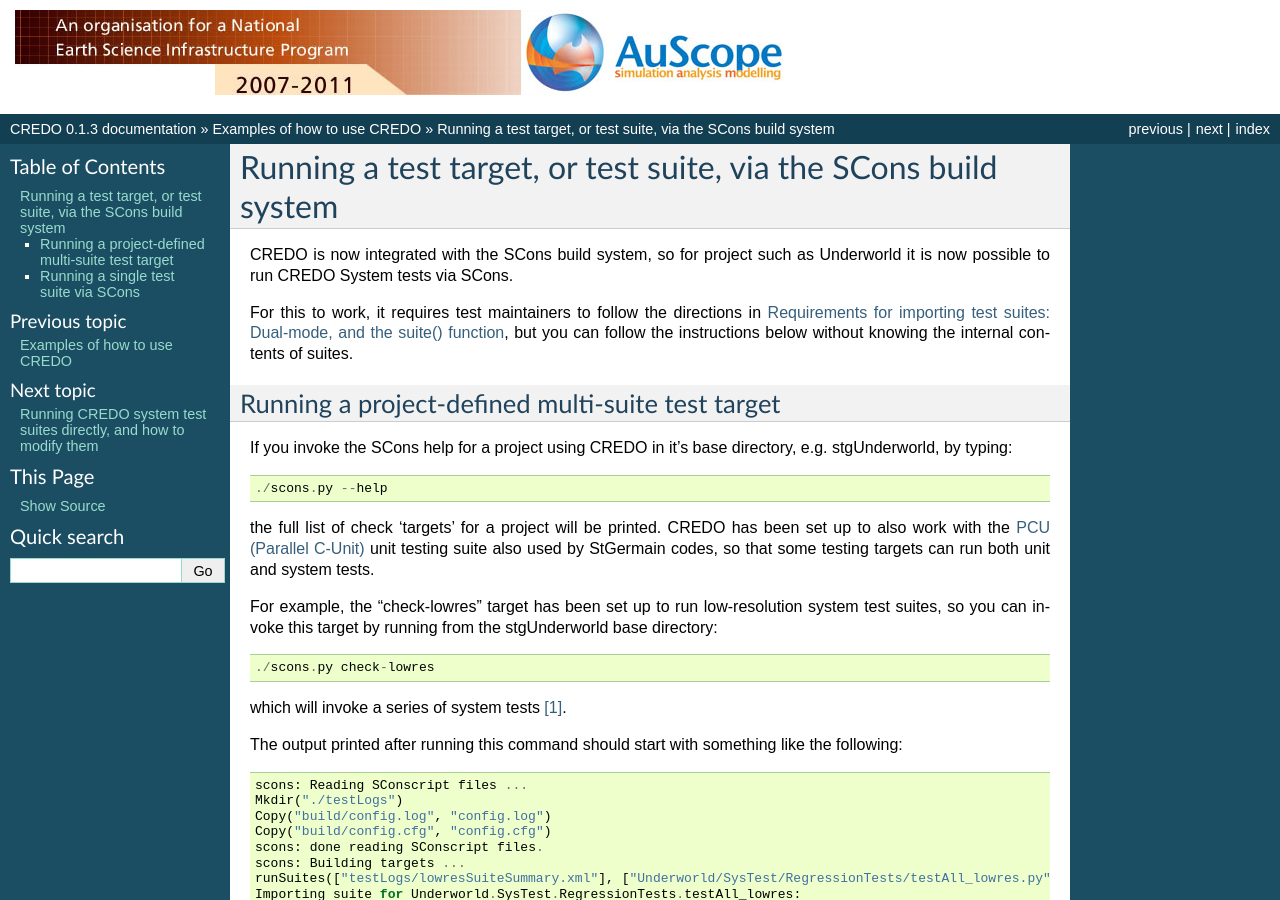
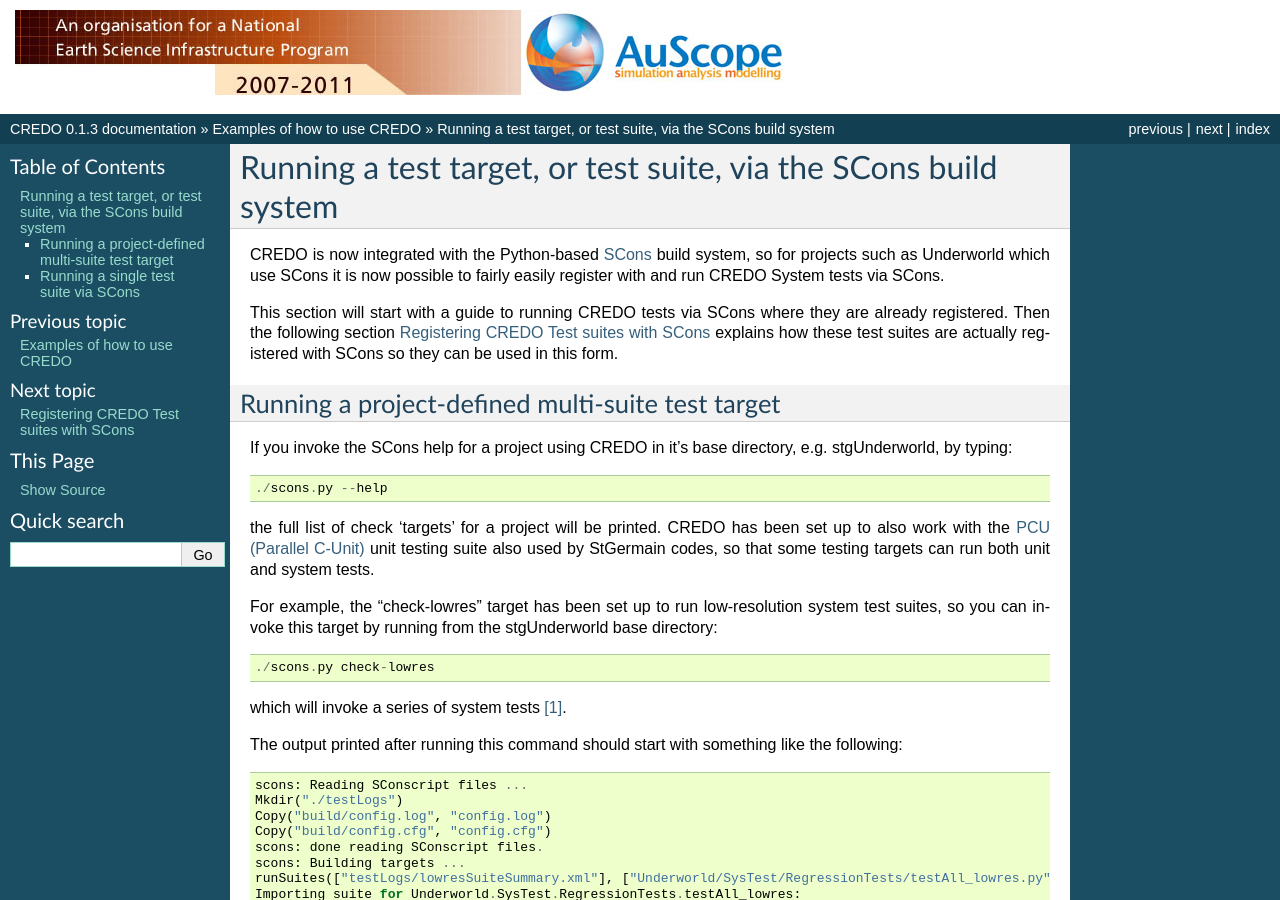
Before and after one commit to PatSunter/credo, a Sphinx documentation site: the page built from doc/examples/run-systest-scons.rst, in a window 1280 px wide and 900 px high. Built offline with Sphinx 7.4.7, drawn with Linux system fonts in a browser that asks for light colours.

Commit message:
Added documentation of how to register CREDO test suites with SCons targets.

```diff
--- a/doc/credo-examples.rst
+++ b/doc/credo-examples.rst
@@ -39,6 +39,7 @@ Using CREDO for System Testing of StGermain-based codes such as Underworld
 .. toctree::
 
    examples/run-systest-scons.rst
+   examples/register-systests-scons.rst
    examples/run-modify-systest-direct.rst
 
 .. _credo-examples-analysis:
--- a/doc/examples/run-systest-scons.rst
+++ b/doc/examples/run-systest-scons.rst
@@ -3,12 +3,16 @@
 Running a test target, or test suite, via the SCons build system
 ----------------------------------------------------------------
 
-CREDO is now integrated with the SCons build system, so for project such as
-Underworld it is now possible to run CREDO System tests via SCons.
+CREDO is now integrated with the Python-based `SCons <http://www.scons.org>`_
+build system, so for projects such as
+Underworld which use SCons it is now possible to fairly easily register with
+and run CREDO System tests via SCons.
 
-For this to work, it requires test maintainers to follow the directions in
-:ref:`credo-examples-run-systest-direct-importingReqs`, but you can follow
-the instructions below without knowing the internal contents of suites.
+This section will start with a guide to running CREDO tests via SCons where
+they are already registered.
+Then the following section :ref:`credo-examples-register-systests-scons`
+explains how these test suites are actually registered with SCons so they can be used
+in this form.
 
 Running a project-defined multi-suite test target
 ^^^^^^^^^^^^^^^^^^^^^^^^^^^^^^^^^^^^^^^^^^^^^^^^^
@@ -143,9 +147,6 @@ directory: in this case in the subdirectory
 `PICellerator.SysTest.PerformanceTests`, containing a record of the one suite
 ran `PICellerator-PerformanceTests.xml`.
 
-.. TODO: would be good to have a section here about how to add System tests to a
-   project, via SCons. Or perhaps in the appendix.
-
 .. rubric:: Footnotes
 .. [#f1] While you no longer need to run a custom scons executable from the
    local directory ("./scons.py") to get system test summary results,
```
Also changed, not shown: doc/examples/register-systests-scons.rst (added, +157 -0 lines).
